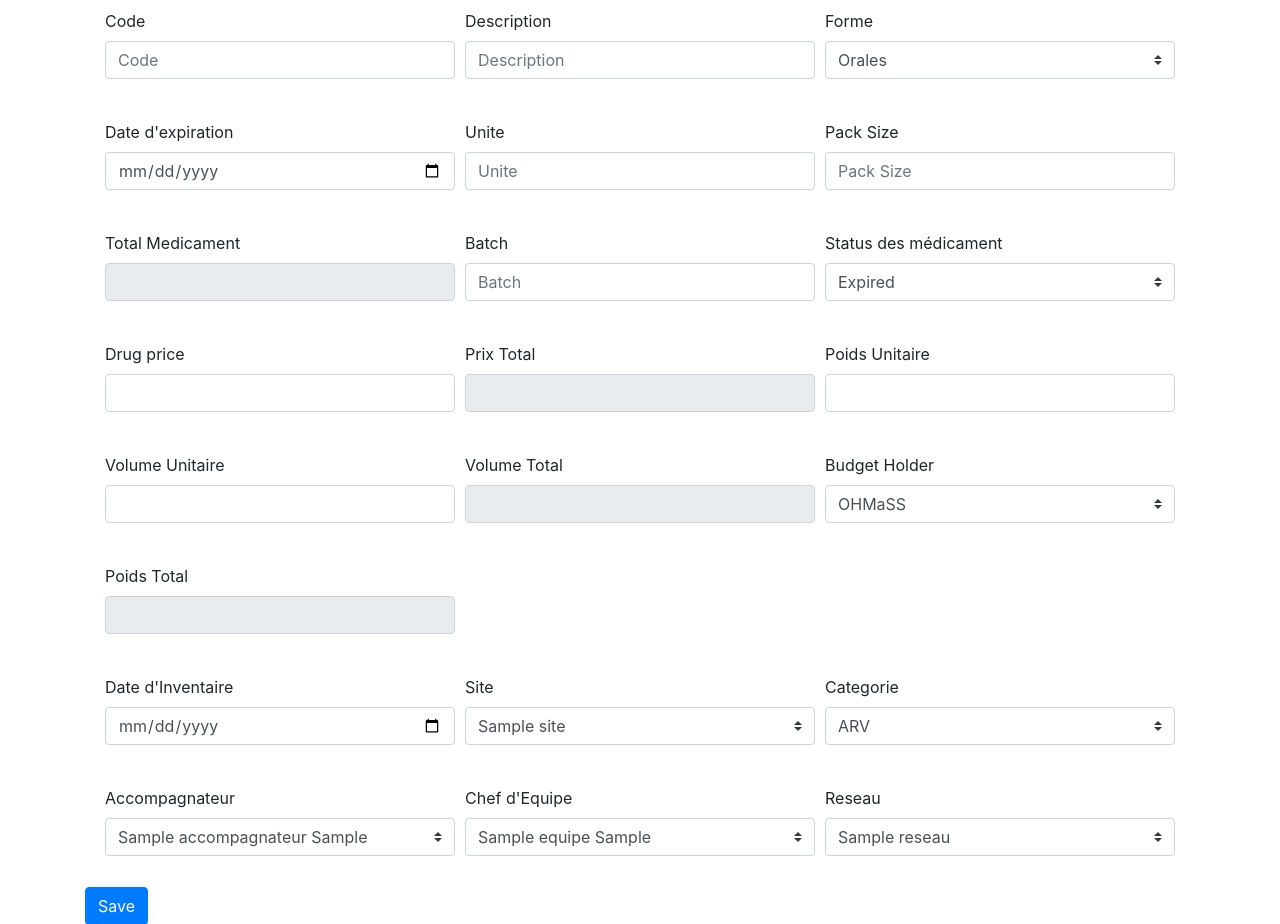
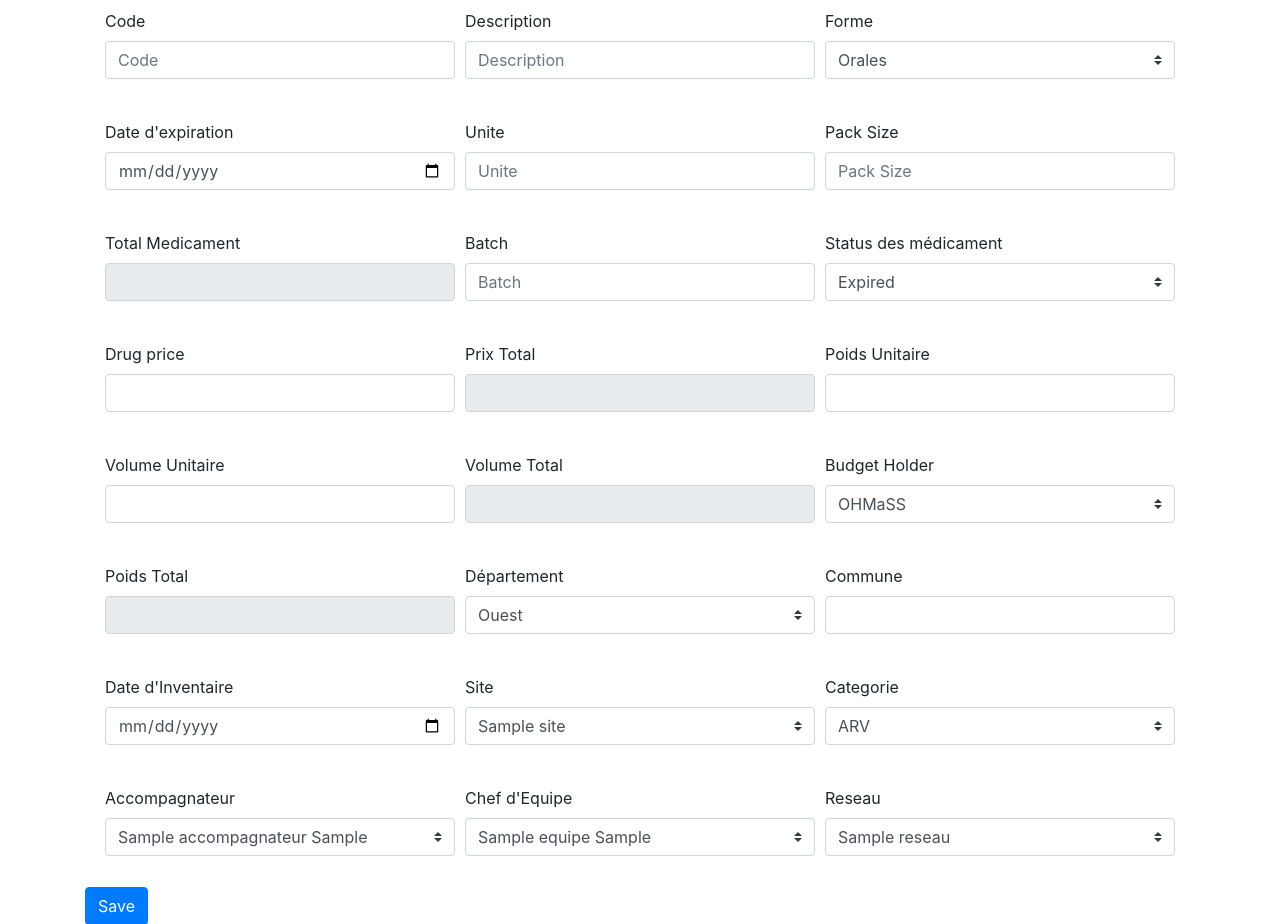
Before and after one commit to the-german/OHMaSS, a PHP site: page /pages/register.php in a window 1280 px wide. Shown: the part 128-1052 px from the top of the page. Run offline with PHP 8.4, Linux system fonts and the light colour scheme; the visitor is signed in with stand-in values (Sample User, id 1); tables that the repository leaves empty or names only in its code hold one stand-in row (values such as "Sample post").

Commit message:
Correction Issue 6

```diff
--- a/pages/register.php
+++ b/pages/register.php
@@ -108,10 +108,31 @@
 			  	</div>
 
 			  	<div class="form-row">
-			  	<div class="col-md-4 mb-3">
-				      	<label for="prix_total">Poids Total</label>
-				      	<input type="number" class="form-control" name="poids_total" required readonly>
-				    </div>
+				  	<div class="col-md-4 mb-3">
+					      	<label for="prix_total">Poids Total</label>
+					      	<input type="number" class="form-control" name="poids_total" required readonly>
+					    </div>
+
+				  	<div class="col-md-4 mb-3">
+					    <label for=""> Département </label>
+				       <select name="departement" class="custom-select">
+				       		<option value="Ouest" selected>Ouest</option>
+				       		<option value="Nord">Nord</option>
+				       		<option value="Nord Est">Nord Est</option>
+				       		<option value="Nord ouest">Nord ouest</option>
+				       		<option value="Centre">Centre</option>
+				       		<option value="Artibonite">Artibonite</option>
+				       		<option value="Sud">Sud</option>
+				       		<option value="Sud Est">Sud Est</option>
+				       		<option value="Nippes">Nippes</option>
+				       		<option value="Grand Anse">Grand Anse</option>
+								</select>
+					    </div>
+
+					    	<div class="col-md-4 mb-3">
+					      	<label for="prix_total">Commune</label>
+					      	<input type="text" class="form-control" name="commune" required>
+					    </div>
 				  </div>
 
 			  	<div class="form-row">
@@ -142,7 +163,7 @@
 				       		<option value="TB">TB</option>
 				       		<option value="Malaria">Malaria</option>
 				       		<option value="PF">PF</option>
-						</select>
+							</select>
 				    </div>
 				</div>
 
@@ -218,10 +239,12 @@
 					$chef_equipe = $_POST['chef_equipe'];
 					$reseau = $_POST['reseau'];
 					$budget = $_POST['budget'];
+					$departement = $_POST['departement'];
+					$commune = $_POST['commune'];
 					$poids_total = $poids_unitaire * $pack_size;
 
 
-				$query = "INSERT INTO medicament (med_code, med_desc, med_forme, exp_date, med_unit, med_pack_size, med_tot, med_batch, med_status,med_price_unit, med_price_tot, med_weight_unit, med_weight_tot, med_volume_unit, med_volume_tot, med_bud_holder, med_date_inventory, name_acc, name_categorie, name_chef_equipe, name_reseau, name_site) VALUES ('".$code."','".$description."','".$forme."','".$date_expiration."','".$unite."','".$pack_size."','".$total_medicament."','".$batch."','".$statut."','".$prix_unitaire."','".$prix_total."','".$poids_unitaire."','".$poids_total."','".$volume_unitaire."','".$volume_total."','".$budget."','".$date_inventaire."','".$accomp."','".$categories."','".$chef_equipe."','".$reseau."','".$site."')";
+				$query = "INSERT INTO medicament (med_code, med_desc, med_forme, exp_date, med_unit, med_pack_size, med_tot, med_batch, med_status,med_price_unit, med_price_tot, med_weight_unit, med_weight_tot, med_volume_unit, med_volume_tot, med_bud_holder, med_date_inventory, name_acc, name_categorie, name_chef_equipe, name_reseau, name_site,med_site_dep,med_site_com) VALUES ('".$code."','".$description."','".$forme."','".$date_expiration."','".$unite."','".$pack_size."','".$total_medicament."','".$batch."','".$statut."','".$prix_unitaire."','".$prix_total."','".$poids_unitaire."','".$poids_total."','".$volume_unitaire."','".$volume_total."','".$budget."','".$date_inventaire."','".$accomp."','".$categories."','".$chef_equipe."','".$reseau."','".$site."','".$departement."','".$commune."')";
 
 				$connection->exec($query);
    			}
```
